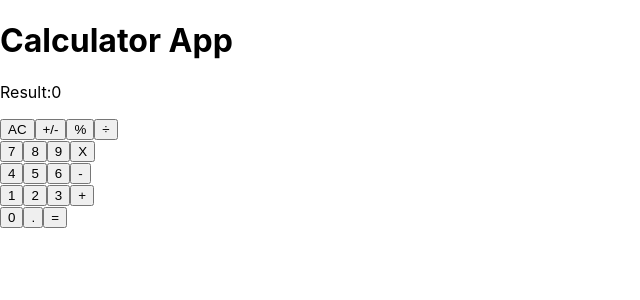
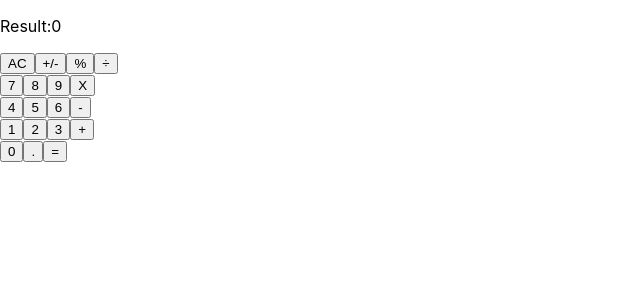
Before and after one commit to alishabab/react-calculator, a React (Create React App) app: page / in a window 1280 px wide. Shown: the top 300 px of the page, without its empty margins (0-640 px from the left). Built offline with nearby package versions, Linux system fonts and the light colour scheme.

Commit message:
Added styles to App.js

```diff
--- a/src/components/App.js
+++ /dev/null
@@ -1,16 +0,0 @@
-import React from 'react';
-
-import ButtonPanel from './ButtonPanel';
-import Display from './Display';
-
-const App = () => (
-  <div>
-    <header>
-      <h1>Calculator App</h1>
-    </header>
-    <Display result="0" />
-    <ButtonPanel />
-  </div>
-);
-
-export default App;
--- /dev/null
+++ b/src/components/App/App.js
@@ -0,0 +1,14 @@
+import React from 'react';
+
+import ButtonPanel from '../ButtonPanel/ButtonPanel';
+import Display from '../Display/Display';
+import classes from './App.module.css';
+
+const App = () => (
+  <div className={classes.App}>
+    <Display result="0" />
+    <ButtonPanel />
+  </div>
+);
+
+export default App;
--- /dev/null
+++ b/src/components/App/App.module.css
@@ -0,0 +1,5 @@
+.App {
+  width: 700px;
+  display: flex;
+  flex-direction: column;
+}
--- a/src/components/ButtonPanel.js
+++ b/src/components/ButtonPanel/ButtonPanel.js
@@ -1,5 +1,5 @@
 import React from 'react';
-import Button from './Button';
+import Button from '../Button/Button';
 
 const styles = {
   display: 'flex',
--- a/src/index.js
+++ b/src/index.js
@@ -1,7 +1,7 @@
 import React from 'react';
 import ReactDOM from 'react-dom';
 import './index.css';
-import App from './components/App';
+import App from './components/App/App';
 import * as serviceWorker from './serviceWorker';
 
 ReactDOM.render(
```
Also changed, not shown: src/components/Button/Button.js (renamed from src/components/Button.js), src/components/Display/Display.js (renamed from src/components/Display.js).
